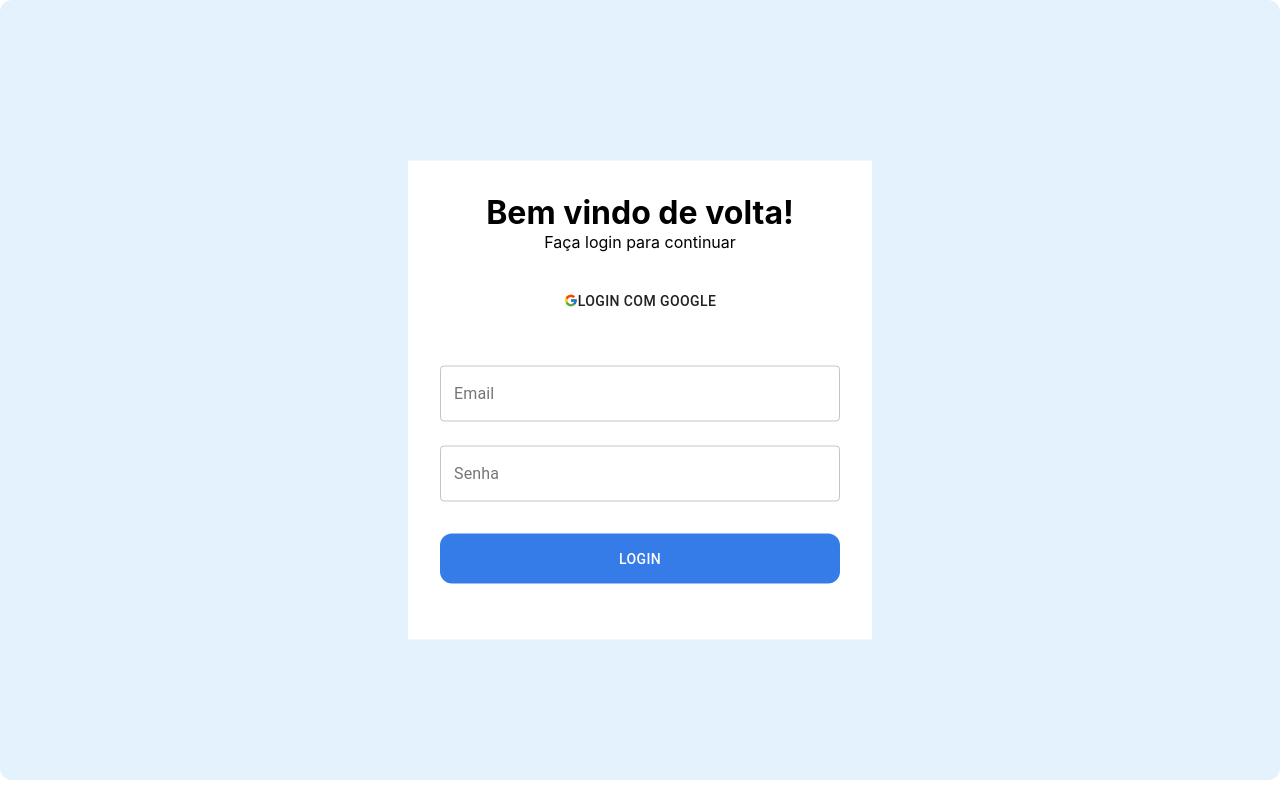
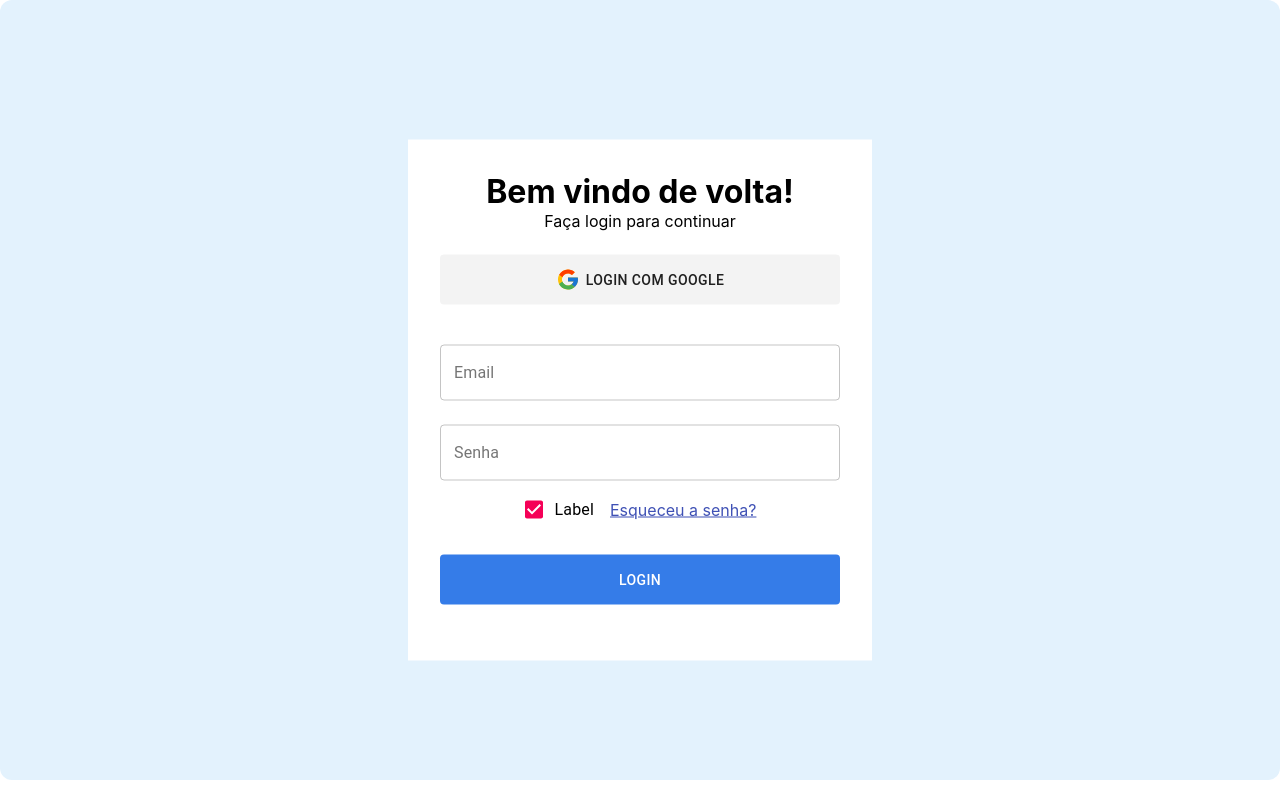
Before and after one commit to lfals/metaMedFront, a React (Create React App) app: page /login in a window 1280 px wide. Built offline with nearby package versions, Linux system fonts and the light colour scheme.

Commit message:
Adicionando CheckBox tela de Login

```diff
--- a/src/view/login/login.view.js
+++ b/src/view/login/login.view.js
@@ -1,6 +1,6 @@
 import React from "react";
-import { Button, Divider, FormControl, Grid, TextField } from "@material-ui/core";
-import { Container, Box, ButtonGoogle, ButtonLogin} from "./style";
+import { Link, Checkbox, FormControlLabel, TextField } from "@material-ui/core";
+import { Container, FormGroup, Box, ButtonGoogle, ButtonLogin} from "./style";
 import { FcGoogle } from 'react-icons/fc'
 
 
@@ -24,12 +24,17 @@ const Login = () => {
                 <Box sx={style}>
                     <h1>Bem vindo de volta!</h1>
                     <p>Faça login para continuar</p>
-                    <ButtonGoogle><FcGoogle />Login com Google</ButtonGoogle>
+                    <ButtonGoogle fullWidth><FcGoogle />Login com Google</ButtonGoogle>
 
                     <TextField fullWidth id="email" label="Email" variant="outlined" margin="normal" />
 
                     <TextField fullWidth id="password-" label="Senha" type="password" variant="outlined" margin="normal" />
-
+                    <FormGroup>
+                        <FormControlLabel control={<Checkbox defaultChecked />} label="Label" />
+                        <Link href="#" underline="always">
+                            {'Esqueceu a senha?'}
+                        </Link>
+                    </FormGroup>
                     <ButtonLogin fullWidth >Login</ButtonLogin>
                 </Box>
             </Container>
--- a/src/view/login/style.js
+++ b/src/view/login/style.js
@@ -1,7 +1,7 @@
 import styled from "styled-components";
 
 import { Container as CContainer } from '../../components'
-import { Box as MuiBox , Button as MuiButton, TextField as MuiTextField} from '@material-ui/core'
+import { Box as MuiBox , Button as MuiButton, TextField as MuiTextField, FormGroup as MuiFormGroup} from '@material-ui/core'
 
 export const Container = styled(CContainer)`
 
@@ -26,7 +26,6 @@ export const Box = styled(MuiBox)`
 
     button{
         height: 50px;
-        border-radius: 12px;
         margin-bottom: 24px;
         margin-top: 24px;
 
@@ -38,11 +37,28 @@ export const Box = styled(MuiBox)`
 export const ButtonLogin = styled(MuiButton) `
         background: #357CE8 !important;
         color: #FFFFFF !important;
-        border-radius: 12px;
+        border-radius: 6px;
 
 `
 
 export const ButtonGoogle = styled(MuiButton) `
+
        border-radius: 12px;
+       background: #F3F3F3 !important;
+
+       svg {
+        font-size: 24px;
+        margin-right: 6px;
+
+       }
 
 `
+
+export const FormGroup = styled(MuiFormGroup) `
+
+    display: flex;
+    align-items: center ;
+    flex-direction: row !important;
+
+
+`
```
